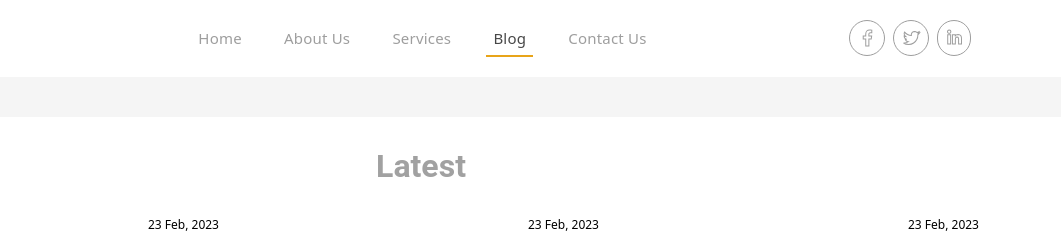
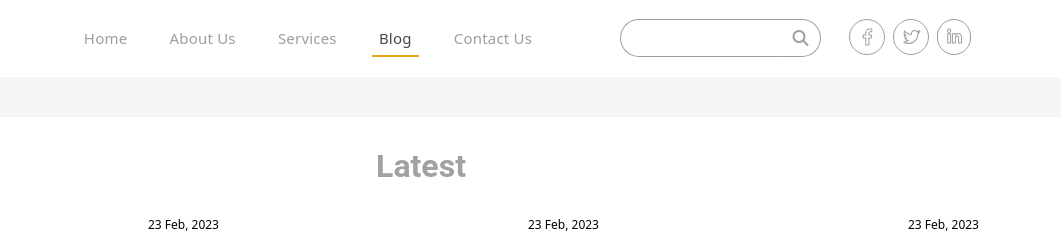
Before and after one commit to humaidshaykh/qamber-corporate-services, a plain HTML site: page blogs.html in a window 1280 px wide. Shown: the top 247 px of the page, 219-1280 px from the left. Drawn offline with nearby package versions, Linux system fonts and the light colour scheme; a web font is replaced by a local one.

Commit message:
Update blogs.html

```diff
--- a/blogs.html
+++ b/blogs.html
@@ -218,6 +218,14 @@
 
         <div class="icons">
 
+             <div class="input-group iii">
+                <input class="form-control bg-transparent searchbar" type="text">
+                <span class="input-group-append">
+                    <button class="btn btn-outline-secondary searchbar-btn" type="button">
+                        <i class="fa fa-search ccc"></i></button>
+                </span>
+
+            </div>
             <a href="">
                 <div class="fa-brands fa-facebook-f fab"></div>
             </a>
```
